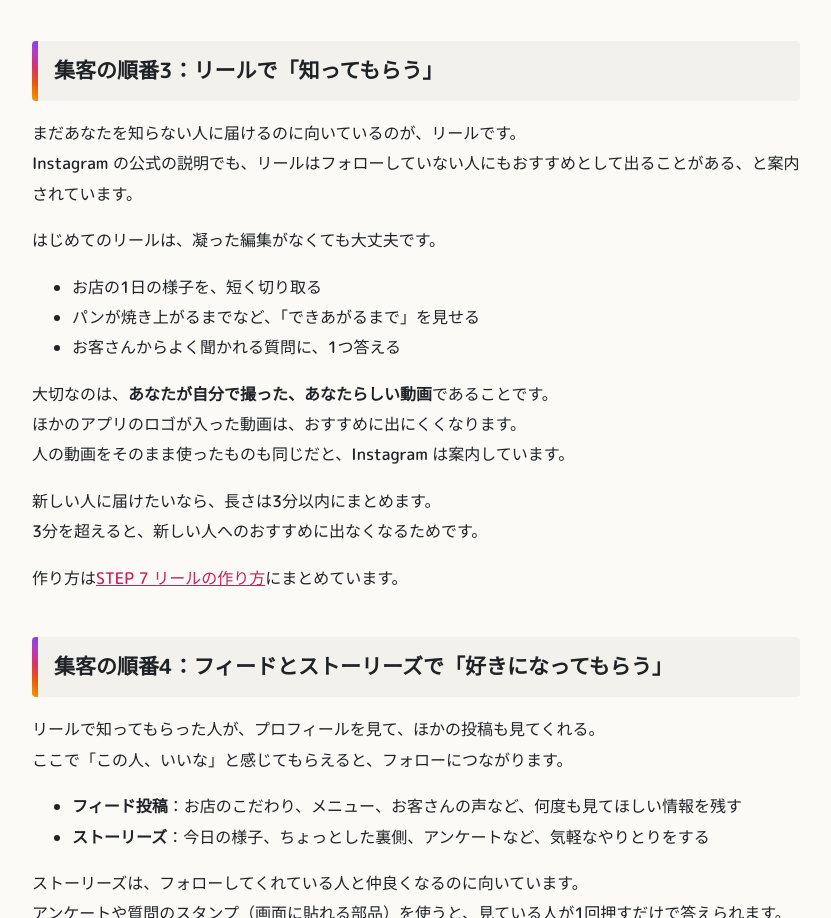
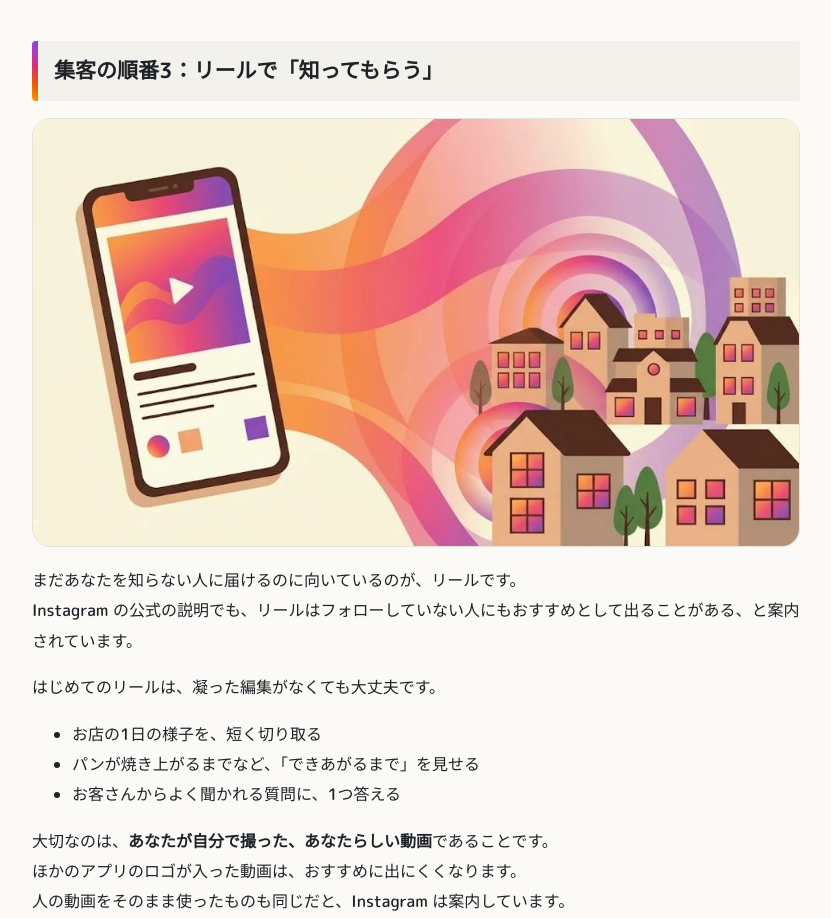
Before and after one commit to masabee1029/insta-10steps, a plain HTML site: page docs/articles/shukyaku-junban.html in a window 1280 px wide. Shown: the part 5434-6352 px from the top of the page, without its empty margins (54-885 px from the left). Drawn offline with Linux system fonts and the light colour scheme.

Commit message:
Use Gemini-made section images matching the header
Co-Authored-By: Claude <noreply@anthropic.com>

```diff
--- a/docs/articles/shukyaku-junban.html
+++ b/docs/articles/shukyaku-junban.html
@@ -255,7 +255,7 @@ article h2:before{content:"";position:absolute;left:0;top:0;bottom:0;width:6px;b
 <ol><li><strong>誰の・何のアカウントか</strong>（例：「〇〇駅から徒歩3分の小さなカフェ」）</li><li><strong>見る人にとって何がいいか</strong>（例：「平日の昼に静かに過ごせる席があります」）</li><li><strong>次にしてほしいこと</strong>（例：「予約はリンクから」）</li><li><strong>リンク</strong>（予約ページ、お店のサイト、地図など）</li></ol>
 <p>自己紹介は150文字まで、リンクは5つまで入れられます。<br>書いたあとでも、何度でも直せます。</p>
 <p>書き方のコツは、<a href="profile-kakikata.html">STEP 2 プロフィールの書き方</a>で紹介しています。<br>お店の集客に使うなら、<a href="pro-account-kirikae.html">STEP 3 プロアカウント</a>にしておくと、連絡先のボタンなどが使えます。<br>プロアカウントへの切り替えは無料で、いつでも個人に戻せます。</p>
-<h2 id="s4">集客の順番3：リールで「知ってもらう」</h2>
+<h2 id="s4">集客の順番3：リールで「知ってもらう」</h2><figure class="sec-img"><img loading="lazy" decoding="async" src="../img/sec/shukyaku-junban--s4.jpg" alt="AIで作成したイメージ画像：集客の順番3：リールで「知ってもらう」" width="960" height="536"></figure>
 <p>まだあなたを知らない人に届けるのに向いているのが、リールです。<br>Instagram の公式の説明でも、リールはフォローしていない人にもおすすめとして出ることがある、と案内されています。</p>
 <p>はじめてのリールは、凝った編集がなくても大丈夫です。</p>
 <ul><li>お店の1日の様子を、短く切り取る</li><li>パンが焼き上がるまでなど、「できあがるまで」を見せる</li><li>お客さんからよく聞かれる質問に、1つ答える</li></ul>
```
Also changed, not shown: assets/articles/shukyaku-junban--s4.jpg (added), docs/img/sec/shukyaku-junban--s4.jpg (added).
